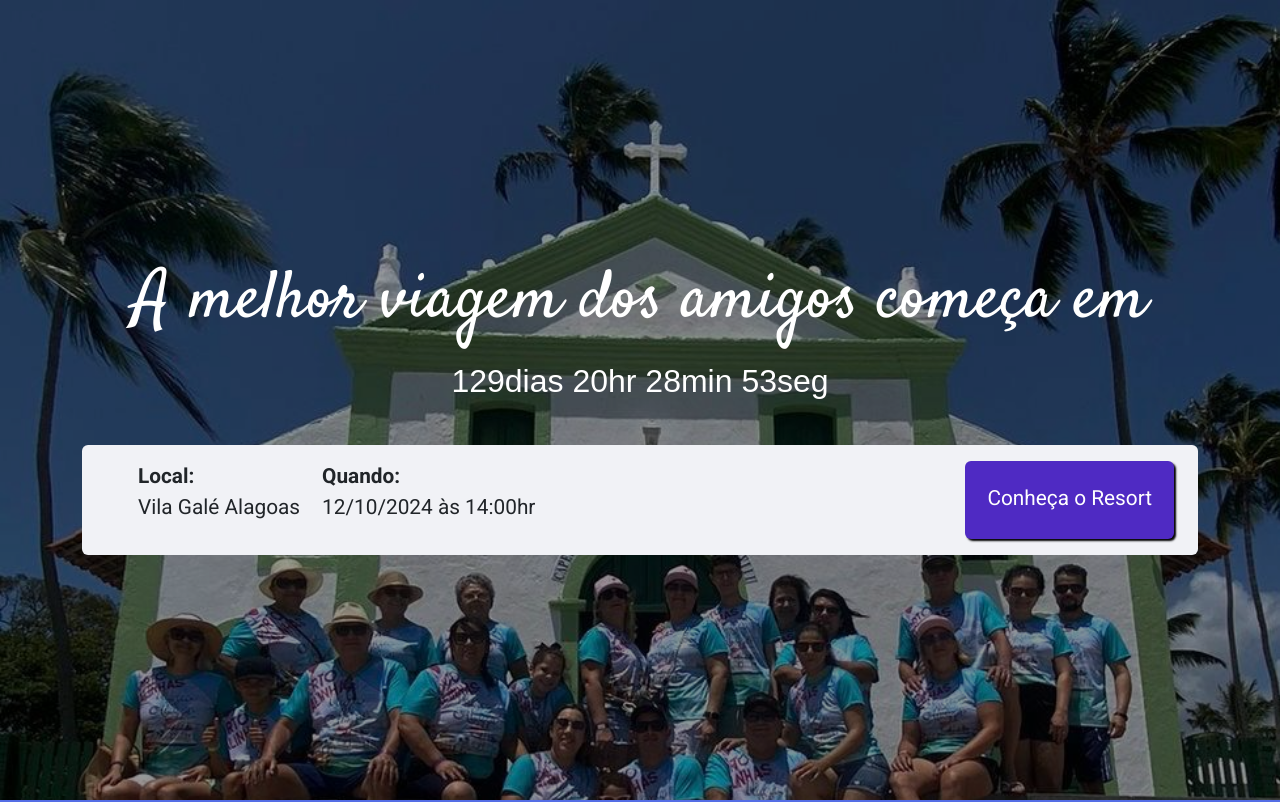
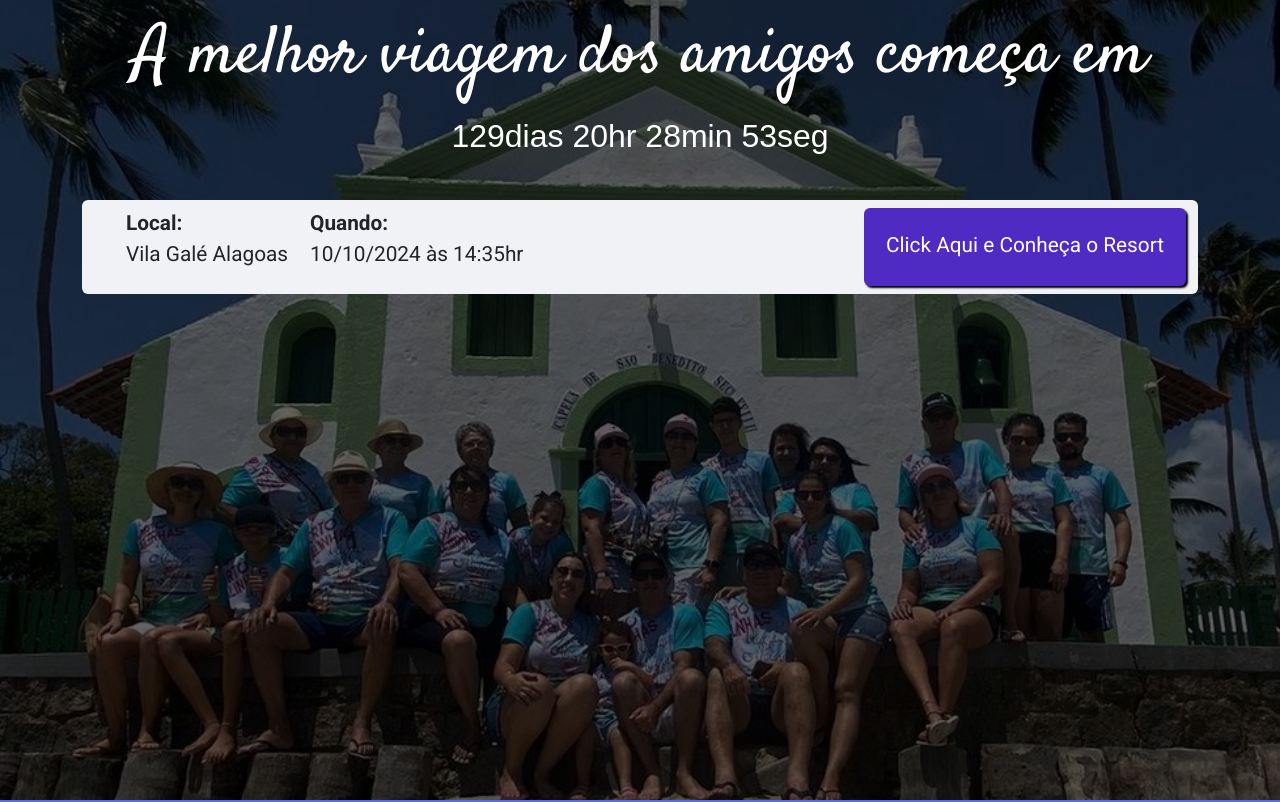
Before and after one commit to Alexfs-dv/viagem_dos_amigos, a website built with Parcel: page src/index.html in a window 1280 px wide. Shown: the top 802 px of the page. Built offline with nearby package versions, Linux system fonts and the light colour scheme; a web font is replaced by a local one.

Commit message:
atualizacao_02

```diff
--- a/src/index.html
+++ b/src/index.html
@@ -35,11 +35,11 @@
                     </li>
                     <li class="infos-bar__infos__item">
                         <b>Quando:</b>
-                        12/10/2024 às 14:00hr
+                        10/10/2024 às 14:35hr
                     </li>
                 </ul>
                 <a href="https://www.vilagale.com/pt/hoteis/alagoas/vila-gale-alagoas" class="button button--primary">
-                    Conheça o Resort
+                    Click Aqui e Conheça o Resort
                 </a>
             </div>
         </div>
--- a/src/styles/_hero.scss
+++ b/src/styles/_hero.scss
@@ -2,10 +2,8 @@
     background-image: url(../images/IMG-20240603-WA0068.jpg);
     background-repeat: no-repeat;
     background-size: cover;
+    background-position: center;
     height: 100vh;
-    display: flex;
-    flex-direction: column;
-    justify-content: center;
 
     .container {
         position: relative;
@@ -19,7 +17,7 @@
         height: 100%;
         background-color: #000;
         content: " ";
-        opacity: .4;
+        opacity: .6;
     }
 
     &__title {
@@ -50,7 +48,7 @@
         width: 100%;
         display: flex;
         justify-content: space-between;
-        padding: 16px 24px;
+        padding: 8px 12px;
 
         &__infos {
             display: flex;
```
